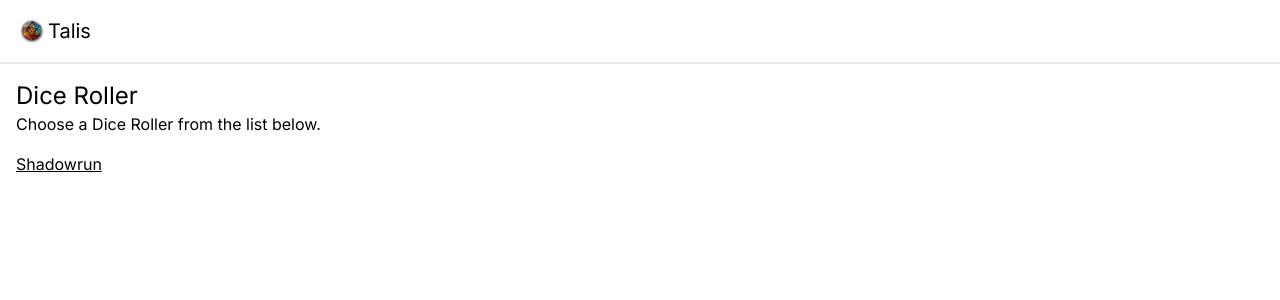
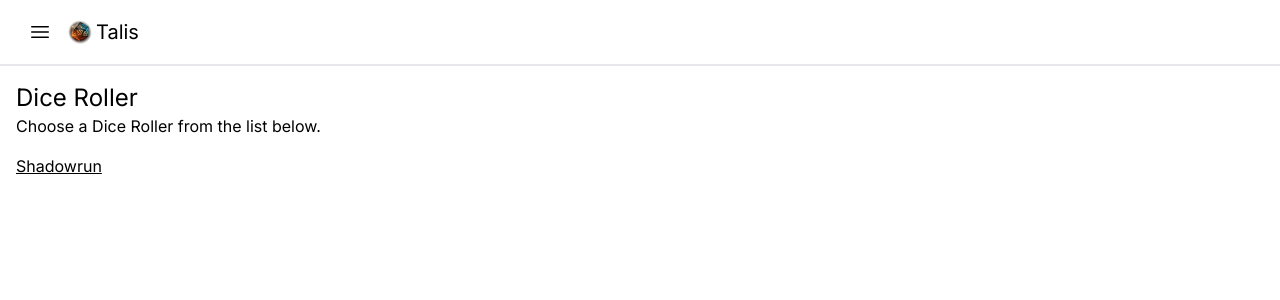
Before and after one commit to HoverBaum/talis, a Next.js app: page / in a window 1280 px wide. Shown: the top 300 px of the page. Built offline with nearby package versions, Linux system fonts and the light colour scheme.

Commit message:
✨ basic navigation drawer.

```diff
--- /dev/null
+++ b/app/Drawer.tsx
@@ -0,0 +1,37 @@
+'use client'
+
+import Link from 'next/link'
+import { usePathname } from 'next/navigation'
+import { useEffect } from 'react'
+
+export const Drawer = () => {
+  const pathname = usePathname()
+
+  useEffect(() => {
+    const checkbox = document.getElementById('talis-drawer') as HTMLInputElement
+    if (checkbox) {
+      checkbox.checked = false
+    }
+  }, [pathname])
+
+  return (
+    <div className="drawer-side">
+      <label htmlFor="talis-drawer" className="drawer-overlay"></label>
+      <ul className="menu p-4 w-80 h-full bg-base-200 text-base-content">
+        {/* Sidebar content here */}
+        <h1 className="text-2xl mb-4">Talis</h1>
+        <li className="mb-2">
+          <Link href="/">Talis - Home</Link>
+        </li>
+        <li className="mb-2">
+          <Link href="/tipps">Tipps</Link>
+        </li>
+
+        <h2 className="text-lg mt-4">Rollers</h2>
+        <li className="mb-2">
+          <Link href="/dice/shadowrun">Shadowrun</Link>
+        </li>
+      </ul>
+    </div>
+  )
+}
--- a/app/Navbar.tsx
+++ b/app/Navbar.tsx
@@ -11,6 +11,22 @@ export const Navbar = ({ title, children }: NavbarProps) => {
   return (
     <div className="navbar bg-base-100 border-b-2">
       <div className="flex-1 ml-2">
+        <label htmlFor="talis-drawer" className="btn btn-ghost btn-square ">
+          <svg
+            xmlns="http://www.w3.org/2000/svg"
+            fill="none"
+            viewBox="0 0 24 24"
+            strokeWidth={1.5}
+            stroke="currentColor"
+            className="w-6 h-6"
+          >
+            <path
+              strokeLinecap="round"
+              strokeLinejoin="round"
+              d="M3.75 6.75h16.5M3.75 12h16.5m-16.5 5.25h16.5"
+            />
+          </svg>
+        </label>
         <Link href="/" className="text-xl flex items-center">
           <Image src={talisLogo} width={32} height={32} alt="Talis Logo" />
           Talis
--- a/app/layout.tsx
+++ b/app/layout.tsx
@@ -3,6 +3,7 @@ import type { Metadata } from 'next'
 import { Inter } from 'next/font/google'
 import { Providers } from './Providers'
 import { StoreSetup } from './StoreSetup'
+import { Drawer } from './Drawer'
 
 const inter = Inter({ subsets: ['latin'] })
 
@@ -26,10 +27,18 @@ export default function RootLayout({
         className={`${inter.className} min-h-screen bg-base-100`}
       >
         <Providers>
-          <>
-            <StoreSetup />
-            {children}
-          </>
+          <div className="drawer">
+            <input
+              id="talis-drawer"
+              type="checkbox"
+              className="drawer-toggle"
+            />
+            <div className="drawer-content">
+              <StoreSetup />
+              {children}
+            </div>
+            <Drawer />
+          </div>
         </Providers>
       </body>
     </html>
```
